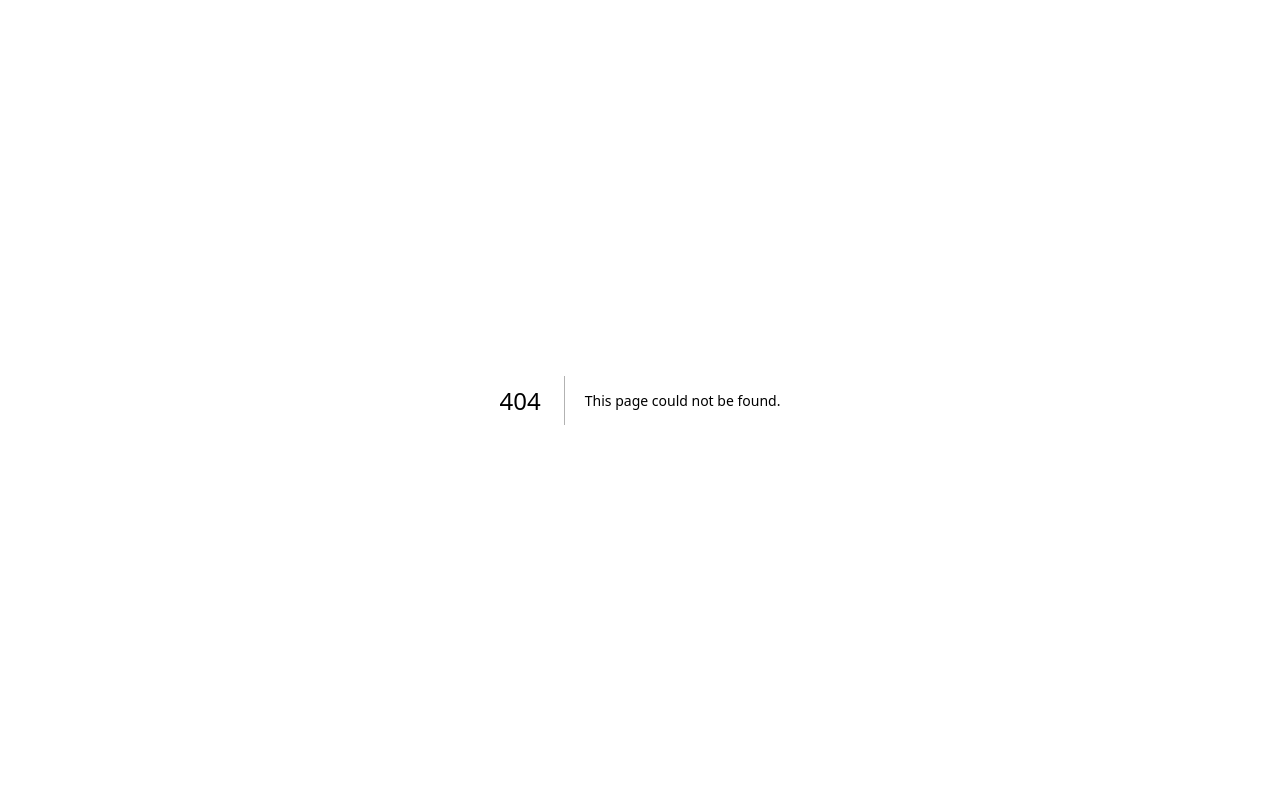
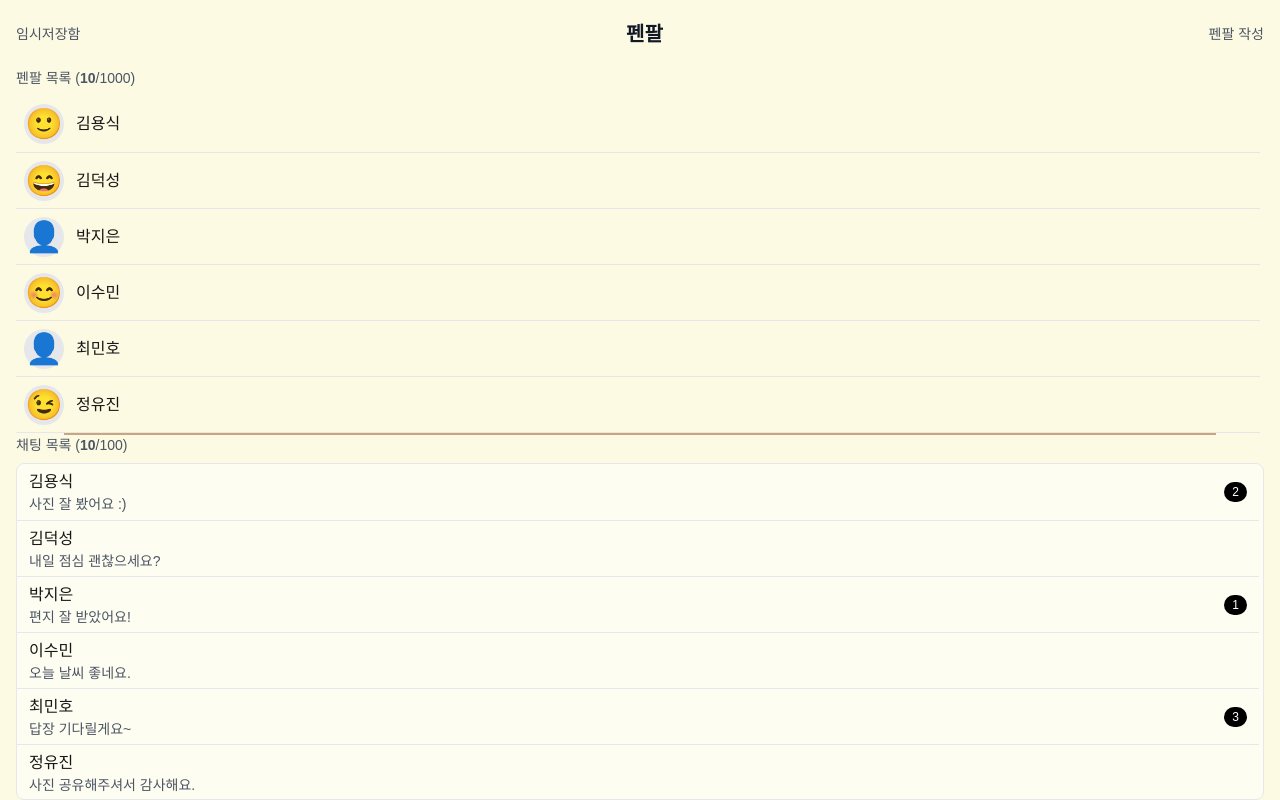
Before and after one commit to paas-able/Doranchae, a Next.js app in the folder app/: page /penpal in a window 1280 px wide. Before the commit this address had no page. Built offline with nearby package versions, Linux system fonts and the light colour scheme.

Commit message:
penpal page with mockup data

```diff
--- /dev/null
+++ b/app/src/app/penpal/page.tsx
@@ -0,0 +1,89 @@
+import Link from "next/link";
+
+type Penpal = { id: string; name: string; avatar?: string };
+const MOCK_PENPALS: Penpal[] = [
+  { id: "u1", name: "김용식", avatar: "🙂" },
+  { id: "u2", name: "김덕성", avatar: "😄" },
+  { id: "u3", name: "박지은" },
+  { id: "u4", name: "이수민", avatar: "😊" },
+  { id: "u5", name: "최민호" },
+  { id: "u6", name: "정유진", avatar: "😉" },
+  { id: "u7", name: "한지훈" },
+  { id: "u8", name: "오세훈", avatar: "😎" },
+  { id: "u9", name: "김하늘" },
+  { id: "u10", name: "이정은", avatar: "🤗" },
+];
+const MOCK_CHATS = [
+  { id: "c1", name: "김용식", lastMessage: "사진 잘 봤어요 :)", unread: 2 },
+  { id: "c2", name: "김덕성", lastMessage: "내일 점심 괜찮으세요?", unread: 0 },
+  { id: "c3", name: "박지은", lastMessage: "편지 잘 받았어요!", unread: 1 },
+  { id: "c4", name: "이수민", lastMessage: "오늘 날씨 좋네요.", unread: 0 },
+  { id: "c5", name: "최민호", lastMessage: "답장 기다릴게요~", unread: 3 },
+  {
+    id: "c6",
+    name: "정유진",
+    lastMessage: "사진 공유해주셔서 감사해요.",
+    unread: 0,
+  },
+  { id: "c7", name: "한지훈", lastMessage: "다음에 또 만나요!", unread: 1 },
+  { id: "c8", name: "오세훈", lastMessage: "편지 내용 감동이에요.", unread: 0 },
+  { id: "c9", name: "김하늘", lastMessage: "언제 시간 괜찮으세요?", unread: 2 },
+  { id: "c10", name: "이정은", lastMessage: "좋은 하루 보내세요!", unread: 0 },
+];
+
+export default function PenpalHomePage() {
+  const penpals = MOCK_PENPALS; // 나중에 API로 교체
+  const chats = MOCK_CHATS; // 나중에 API로 교체
+  return (
+    <main className="h-screen bg-[#FDFAE3] grid grid-rows-[auto,1fr,auto,1fr] ">
+      {/* 상단바 (고정 높이) */}
+      <nav className="flex items-center justify-between px-4 py-5 text-gray-600">
+        <span className="text-sm">임시저장함</span>
+        <span className="text-xl font-bold text-gray-900">펜팔</span>
+        <span className="text-sm">펜팔 작성</span>
+      </nav>
+
+        {/* 펜팔 섹션 */}
+        <section className="px-4 min-h-0 flex flex-col">
+          <h2 className="mb-2 text-sm text-gray-600">
+            펜팔 목록 (<strong>{penpals.length}</strong>/1000)
+          </h2>
+            <ul className="divide-y flex-1 overflow-y-auto min-h-0 pr-1">
+              {penpals.map((p) => (
+                <li key={p.id} className="flex h-14 items-center gap-3 px-2">
+                  <div className="grid h-10 w-10 place-items-center rounded-full bg-gray-200 text-3xl">
+                    {p.avatar ?? "👤"}
+                  </div>
+                  <span className="text-base font-medium">{p.name}</span>
+                </li>
+              ))}
+            </ul>
+        </section>
+
+        {/* 구분선: 섹션과 섹션 사이 */}
+        <hr className="mx-auto w-[90%] border-t-2 border-[#CCA57A]" />
+
+        {/* 채팅 목록 섹션 */}
+        <section className="px-4 min-h-0 flex flex-col">
+          <h2 className="mb-2 text-sm text-gray-600">
+            채팅 목록 (<strong>{chats.length}</strong>/100)
+          </h2>
+            <ul className="divide-y rounded-lg border bg-white/50 flex-1 overflow-y-auto min-h-0 pr-1">
+              {chats.map((c) => (
+                <li key={c.id} className="flex h-14 items-center justify-between px-3">
+                  <div className="min-w-0">
+                    <div className="font-medium">{c.name}</div>
+                    <p className="truncate text-sm text-gray-600">{c.lastMessage}</p>
+                  </div>
+                  {c.unread > 0 && (
+                    <span className="rounded-full bg-black px-2 py-0.5 text-xs text-white">
+                      {c.unread}
+                    </span>
+                  )}
+                </li>
+              ))}
+            </ul>
+        </section>
+    </main>
+  );
+}
```
